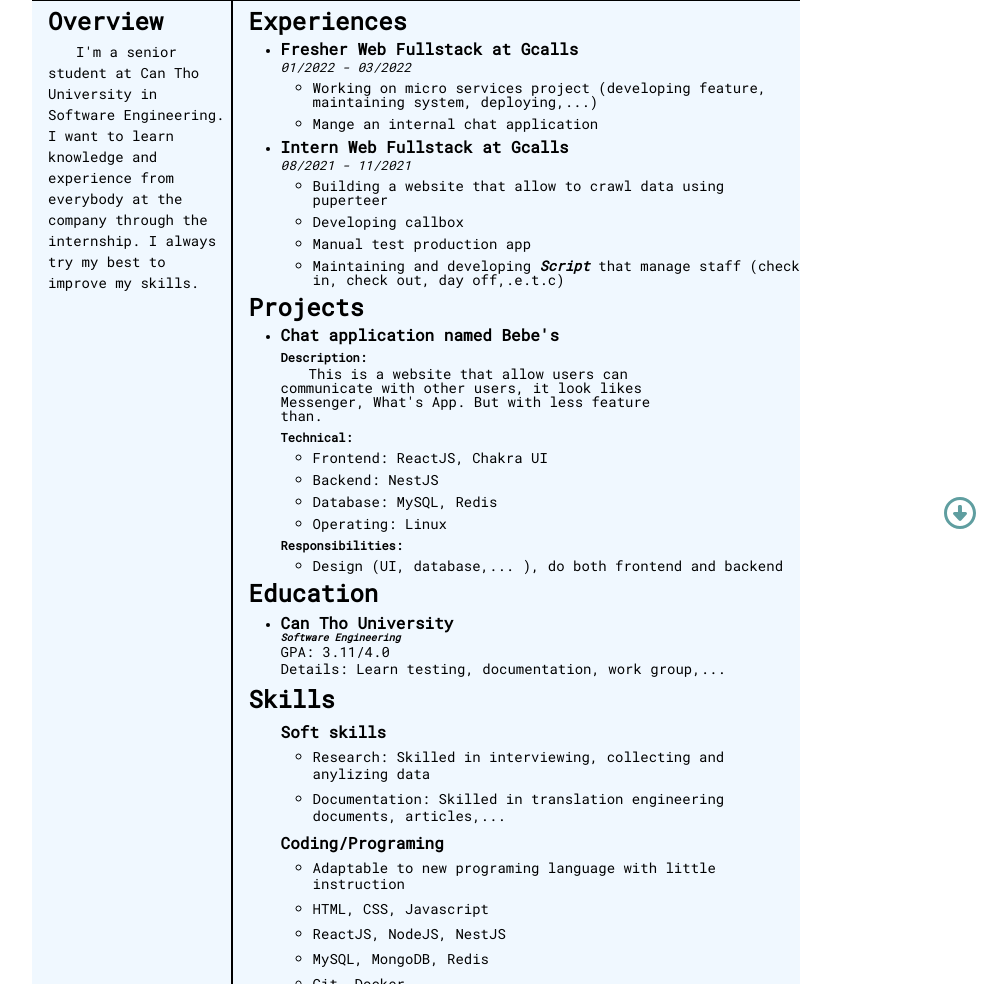
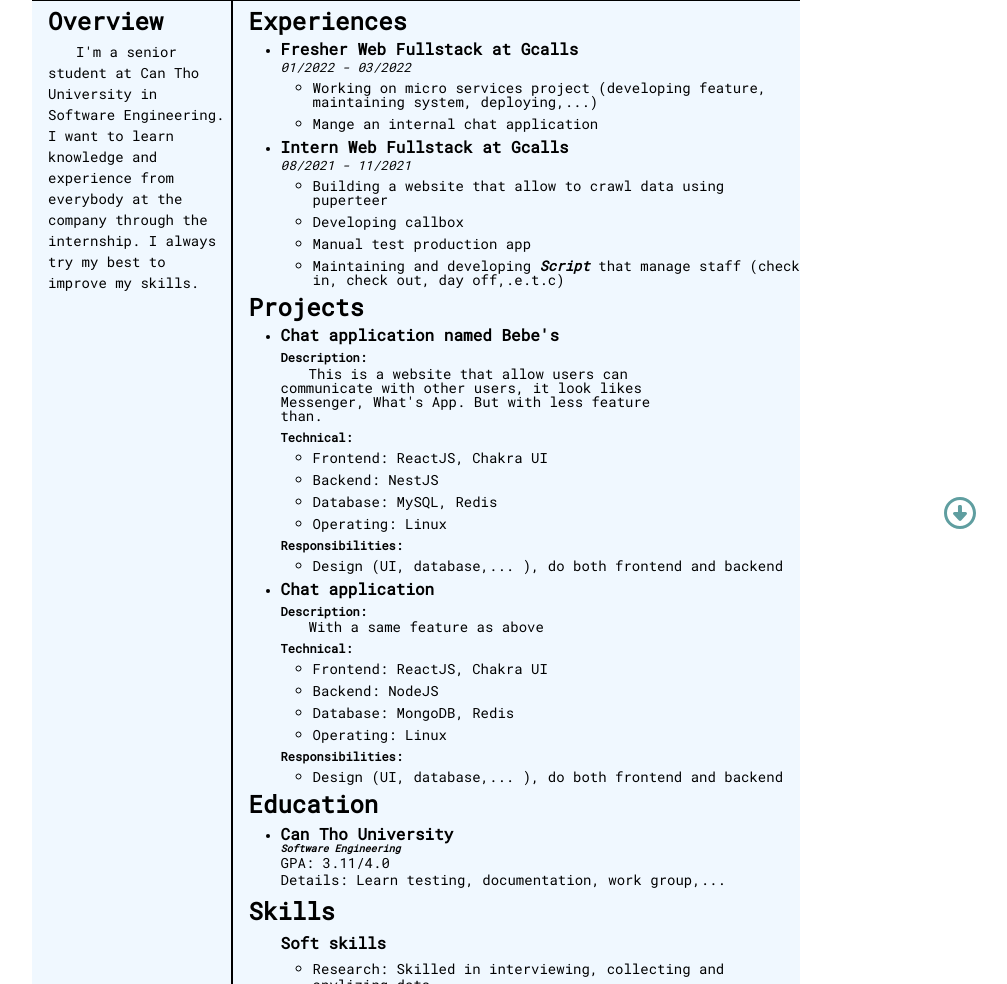
Before and after one commit to caophuoclong/caophuoclong.github.io, a plain HTML site: page cv.html in a window 1280 px wide. Shown: the part 239-1223 px from the top of the page, without its empty margins (224-1231 px from the left). Drawn offline with nearby package versions, Linux system fonts and the light colour scheme; a script that the page names is missing.

Commit message:
update cv

```diff
--- a/cv.html
+++ b/cv.html
@@ -72,6 +72,22 @@
                   <li class="content">Design (UI, database,... ), do both frontend and backend</li>
                 </ul>
               </li>
+              <li>
+                <h3 class="title">Chat application</h3>
+                <h4 class="description">Description: </h4>
+                <p class="description_content content">&emsp;&emsp;With a same feature as above</p>
+                <h4>Technical: </h4>
+                <ul class="technical">
+                  <li class="content">Frontend: ReactJS, Chakra UI</li>
+                  <li class="content">Backend: NodeJS</li>
+                  <li class="content">Database: MongoDB, Redis</li>
+                  <li class="content">Operating: Linux</li>
+                </ul>
+                <h4>Responsibilities: </h4>
+                <ul class="responsibility">
+                  <li class="content">Design (UI, database,... ), do both frontend and backend</li>
+                </ul>
+              </li>
             </ul>
           </div>
           <div class="heading education">
```
Also changed, not shown: 1 other file.
